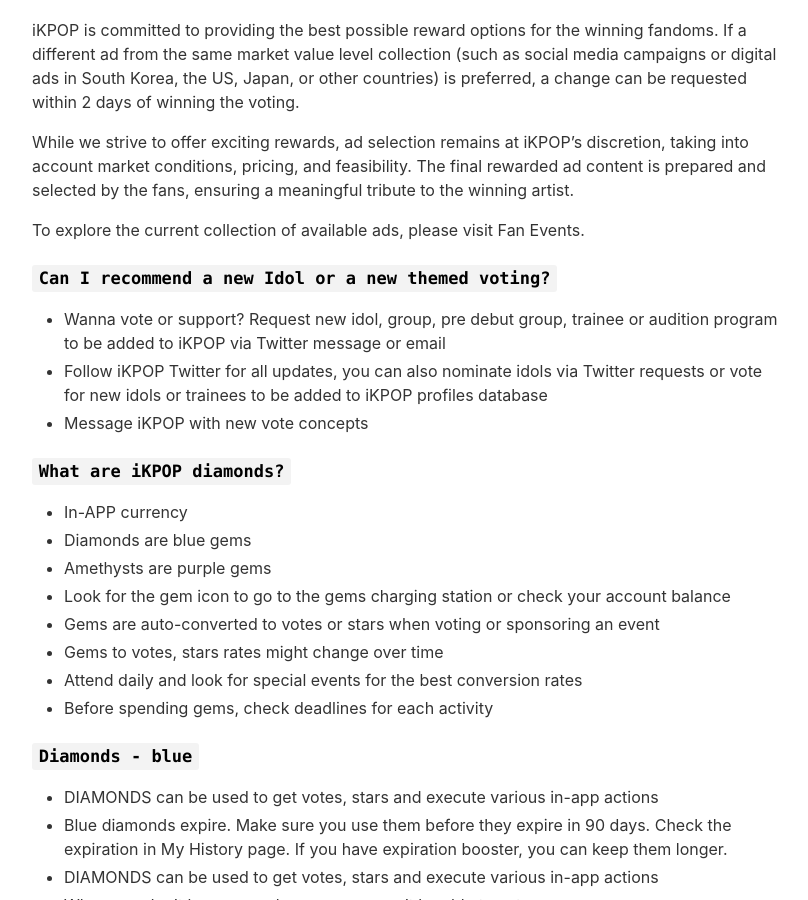
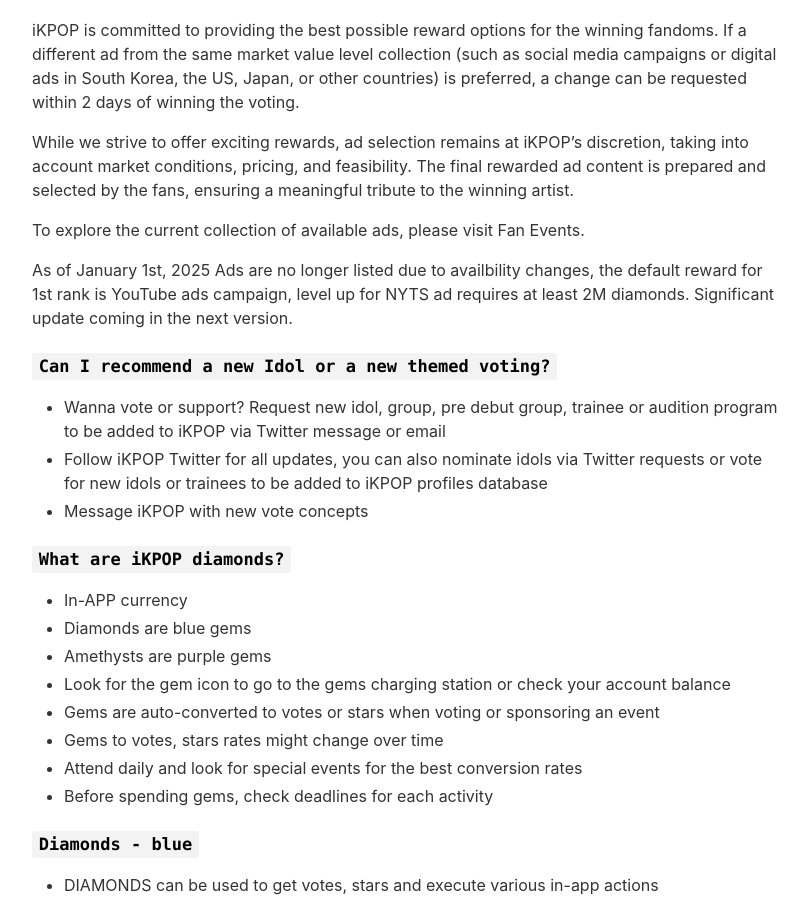
Before and after one commit to kapp7/app, a Jekyll site: the page built from _pages/qa.md, in a window 1280 px wide and 900 px high, scrolled down 1377 px. Shown: the whole window, without its empty margins (233-1041 px from the left). Built offline with Jekyll 4.4.1, drawn with Linux system fonts in a browser that asks for light colours; nearby versions of some CDN libraries.

Commit message:
Update qa.md

```diff
--- a/_pages/qa.md
+++ b/_pages/qa.md
@@ -36,6 +36,7 @@
 
 
 ### `What are the rewards for winners and how they are provided?`
+
  - iKPOP offers various voting opportunities for fans to support their favorite artists. Every month, we host birthday and debut anniversary events, idol monthly rankings, and special theme votes. The winners receive rewards based on the event level achieved during voting, as outlined in each event description.
 
 iKPOP is committed to providing the best possible reward options for the winning fandoms. If a different ad from the same market value level collection (such as social media campaigns or digital ads in South Korea, the US, Japan, or other countries) is preferred, a change can be requested within 2 days of winning the voting.
@@ -43,6 +44,9 @@
 While we strive to offer exciting rewards, ad selection remains at iKPOP’s discretion, taking into account market conditions, pricing, and feasibility. The final rewarded ad content is prepared and selected by the fans, ensuring a meaningful tribute to the winning artist.
 
 To explore the current collection of available ads, please visit Fan Events.
+
+As of January 1st, 2025 Ads are no longer listed due to availbility changes, the default reward for 1st rank is YouTube ads campaign, level up for NYTS ad requires at least 2M diamonds.
+Significant update coming in the next version.
 
 ### `Can I recommend a new Idol or a new themed voting?`
  - Wanna vote or support? Request new idol, group, pre debut group, trainee or audition program to be added to iKPOP via Twitter message or email
```
